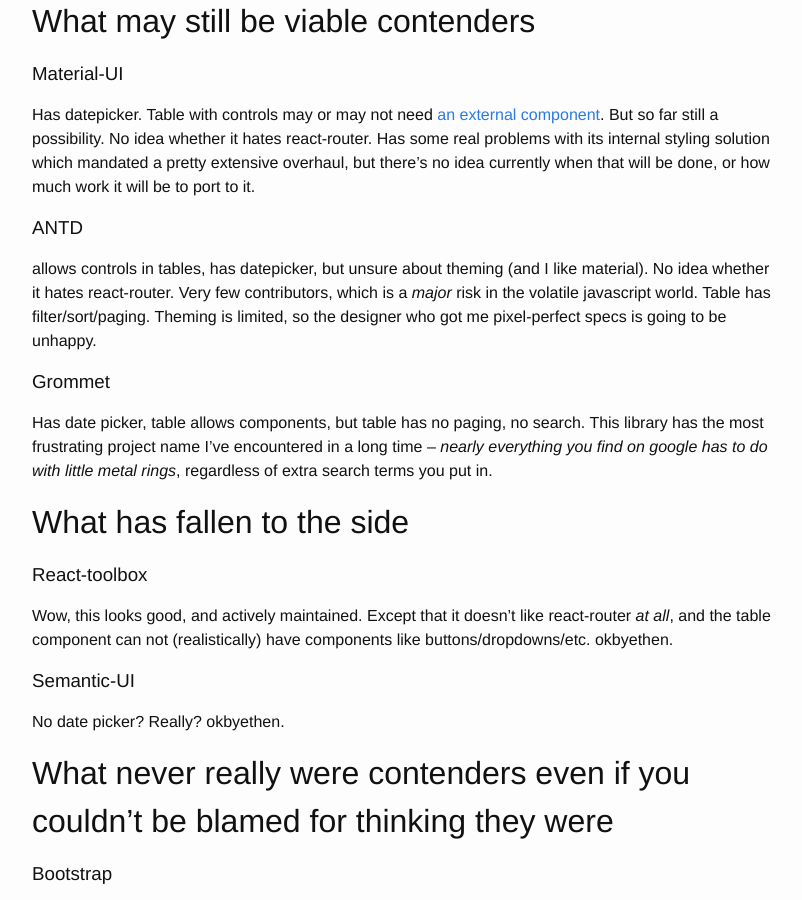
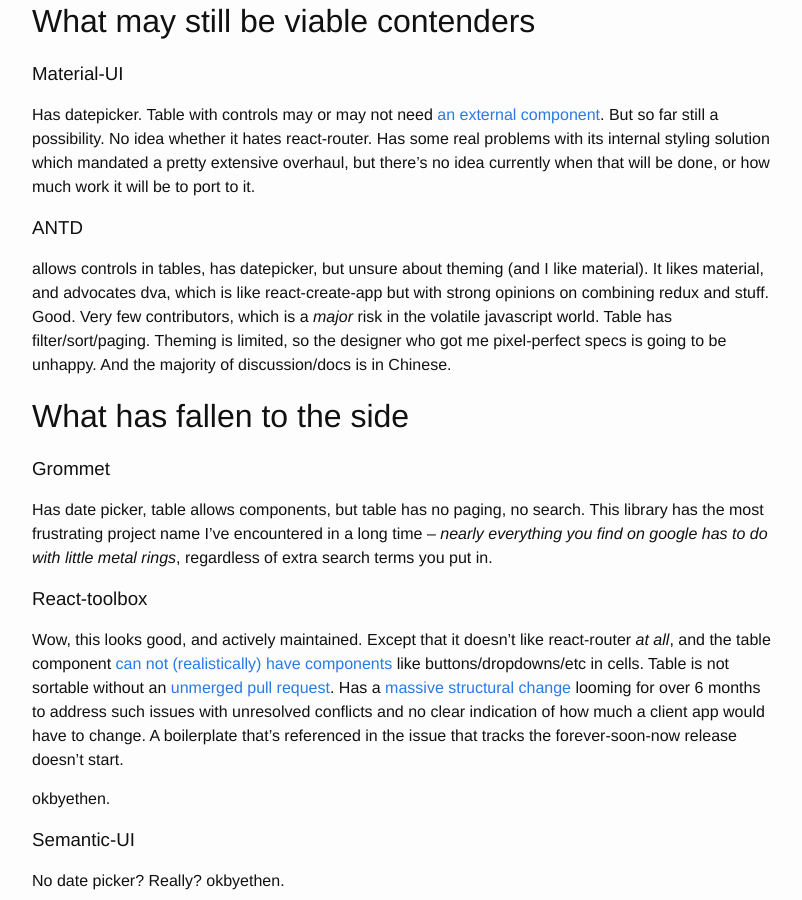
Before and after one commit to AllThatIsTheCase/AllThatIsTheCase.github.io, a Jekyll site: the page built from react.md, in a window 1280 px wide and 900 px high, scrolled down 743 px. Shown: the whole window, without its empty margins (238-1040 px from the left). Built offline with Jekyll 4.4.1, drawn with Linux system fonts in a browser that asks for light colours.

Commit message:
react.md

```diff
--- a/react.md
+++ b/react.md
@@ -42,9 +42,13 @@ there's no idea currently when that will be done, or how much work it will be to
 
 ### ANTD
 
-allows controls in tables, has datepicker, but unsure about theming (and I like material). No idea whether it hates
-react-router. Very few contributors, which is a *major* risk in the volatile javascript world. Table has
-filter/sort/paging. Theming is limited, so the designer who got me pixel-perfect specs is going to be unhappy.
+allows controls in tables, has datepicker, but unsure about theming (and I like material). It likes material, and
+advocates dva, which is like react-create-app but with strong opinions on combining redux and stuff. Good.  Very few
+contributors, which is a *major* risk in the volatile javascript world. Table has filter/sort/paging. Theming is
+limited, so the designer who got me pixel-perfect specs is going to be unhappy. And the majority of discussion/docs is
+in Chinese.
+
+# What has fallen to the side
 
 ### Grommet
 
@@ -52,12 +56,17 @@ Has date picker, table allows components, but table has no paging, no search. Th
 project name I've encountered in a long time -- *nearly everything you find on google has to do with little metal
 rings*, regardless of extra search terms you put in.
 
-# What has fallen to the side
-
 ### React-toolbox
 
 Wow, this looks good, and actively maintained. Except that it doesn't like react-router *at all*, and the table
-component can not (realistically) have components like buttons/dropdowns/etc. okbyethen.
+component [can not (realistically) have components](https://github.com/react-toolbox/react-toolbox/issues/963) like
+buttons/dropdowns/etc in cells. Table is not sortable without an [unmerged
+pull request](https://github.com/react-toolbox/react-toolbox/pull/1035). Has a [massive structural
+change](https://github.com/react-toolbox/react-toolbox/pull/666) looming for over 6 months to address such issues with
+unresolved conflicts and no clear indication of how much a client app would have to change. A boilerplate that's
+referenced in the issue that tracks the forever-soon-now release doesn't start.
+
+okbyethen.
 
 ### Semantic-UI
 
```
